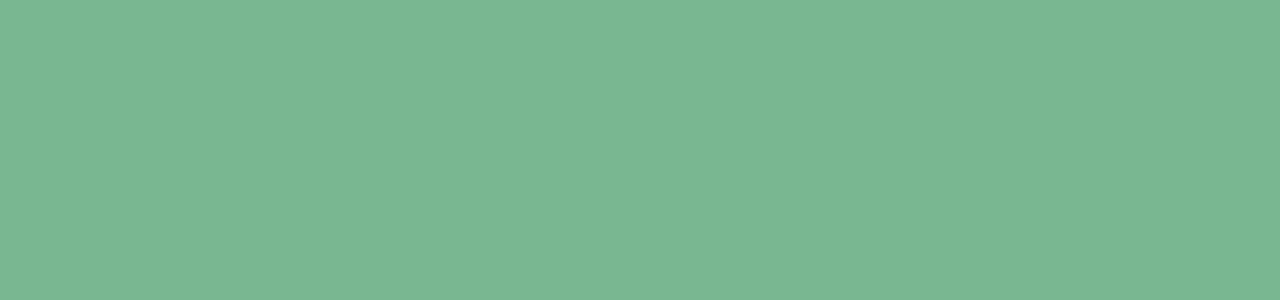
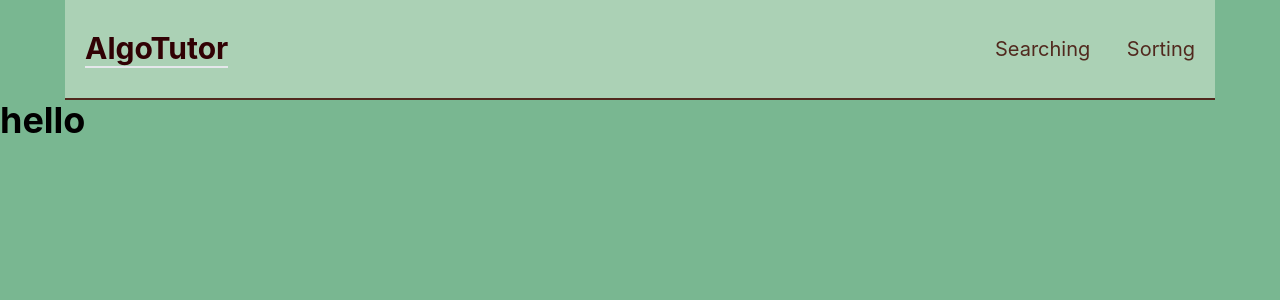
Before and after one commit to DelaurierDev/algoTutor, a React (Create React App) app in the folder client/: page /searching in a window 1280 px wide. Before the commit this address had no page. Shown: the top 300 px of the page. Built offline with nearby package versions, Linux system fonts and the light colour scheme.

Commit message:
working on the searching page

```diff
--- a/client/src/index.js
+++ b/client/src/index.js
@@ -3,6 +3,7 @@ import ReactDOM from 'react-dom/client';
 import './index.css';
 import App from './App';
 import Landing from './pages/Landing';
+import Searching from './pages/Searching';
 import Home from './pages/Home'
 import {BrowserRouter, Routes, Route} from 'react-router-dom'
 
@@ -14,6 +15,7 @@ root.render(
       <Routes>
         <Route index element={<Landing/>}/>
         <Route path="/home" element={<Home/>}/>
+        <Route path="/searching" element={<Searching/>}/>
       </Routes>
     </BrowserRouter>
   </React.StrictMode>
--- a/client/src/pages/Searching.jsx
+++ b/client/src/pages/Searching.jsx
@@ -1,8 +1,13 @@
 import React from 'react'
+import Navbar from '../components/Navbar'
 
 const Searching = () => {
   return (
-    <div>Searching</div>
+    <div>
+      <Navbar/>
+       <h1 className='font-bold text-4xl'> hello</h1>
+    </div>
+
   )
 }
 
```
